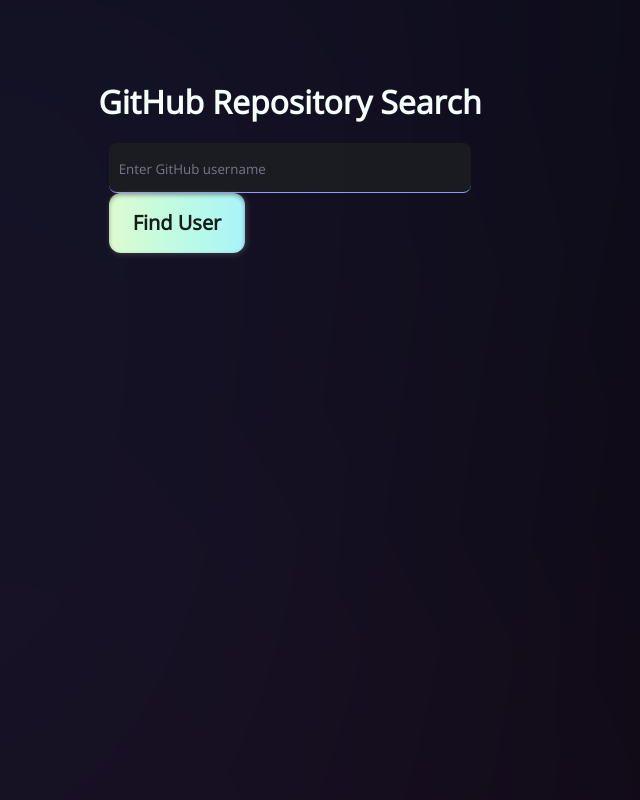
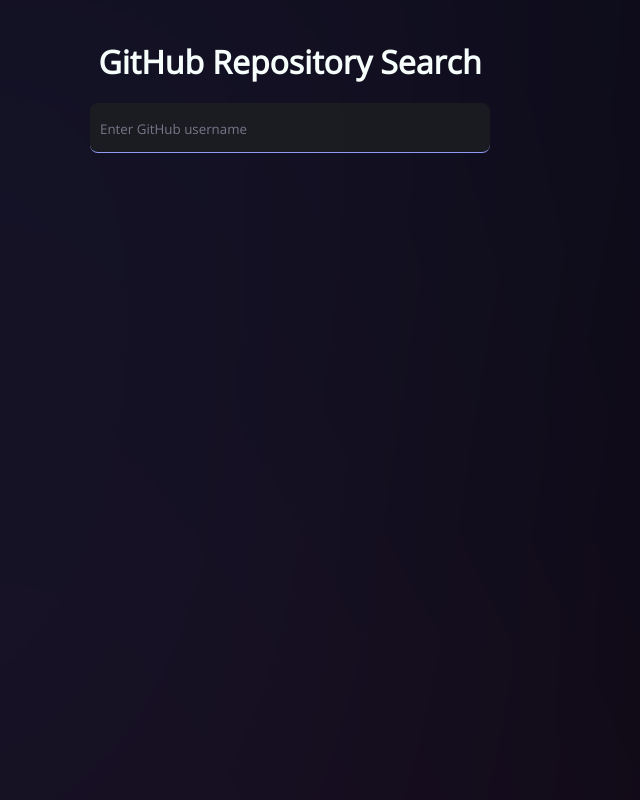
Before and after one commit to Svetk0/search-github-users, a Next.js app: page / in a window 1280 px wide. Shown: the whole page, without its empty margins (350-990 px from the left). Built offline with nearby package versions, Linux system fonts and the light colour scheme.

Commit message:
update styles

```diff
--- a/src/app/page.tsx
+++ b/src/app/page.tsx
@@ -1,14 +1,12 @@
 'use client';
 import { RepoSearch } from '@/components/RepoSearch/RepoSearch';
-import styles from './page.module.scss';
+//import styles from './page.module.scss';
 
 export default function Home() {
   return (
-    <div className={styles.page}>
-      <main className={styles.main}>
-        <h1>GitHub Repository Search</h1>
-        <RepoSearch />
-      </main>
-    </div>
+    <>
+      <h1>GitHub Repository Search</h1>
+      <RepoSearch />
+    </>
   );
 }
--- a/src/components/RepoSearch/RepoSearch.module.scss
+++ b/src/components/RepoSearch/RepoSearch.module.scss
@@ -3,17 +3,24 @@
 .container {
     width: 100%;
     max-width: 1200px;
-    margin: 0 auto;
-    padding: 20px;
+
+    padding: 20px 0;
+    display: flex;
+    flex-direction: column;
+    align-items: center;
+    justify-content: center;
 }
 
 .input {
     @include Input;
+    width: clamp(250px, 100%, 400px);
+    margin-bottom: 40px;
 }
 
 .repoGrid {
+    width: 100%;
     display: grid;
-    grid-template-columns: repeat(auto-fill, minmax(300px, 1fr));
+    grid-template-columns: repeat(auto-fill, minmax(250px, 1fr));
     gap: 20px;
     margin-top: 20px;
 }
--- a/src/components/RepoSearch/RepoSearch.tsx
+++ b/src/components/RepoSearch/RepoSearch.tsx
@@ -1,13 +1,13 @@
 import { useState, useEffect, useRef } from 'react';
 import { useDebouncedCallback } from 'use-debounce';
 import { useGetUserReposQuery } from '@/api/github';
-import { Button } from '@/components';
+//import { Button } from '@/components';
 import styles from './RepoSearch.module.scss';
 
 export function RepoSearch() {
   const [username, setUsername] = useState('');
   const [page, setPage] = useState(1);
-  const [allRepos, setAllRepos] = useState<any[]>([]);
+  const [allRepos, setAllRepos] = useState<object[]>([]);
   const loader = useRef(null);
 
   const {
@@ -16,11 +16,13 @@ export function RepoSearch() {
     error,
     isFetching,
   } = useGetUserReposQuery({ username, page }, { skip: !username });
+  const res = useGetUserReposQuery({ username, page }, { skip: !username });
 
   useEffect(() => {
     if (repos) {
       setAllRepos((prev) => (page === 1 ? repos : [...prev, ...repos]));
     }
+    console.log('res', res);
   }, [repos]);
 
   const debouncedSearch = useDebouncedCallback((value: string) => {
@@ -63,7 +65,7 @@ export function RepoSearch() {
         placeholder='Enter GitHub username'
         onChange={(e) => debouncedSearch(e.target.value)}
       />
-      <Button type='submit' text={'Find User'} color='default' />
+
       {isLoading && <div className={styles.loading}>Loading...</div>}
       {renderError()}
 
--- a/src/styles/globals.scss
+++ b/src/styles/globals.scss
@@ -39,7 +39,7 @@ main {
   flex-direction: column;
   align-items: center;
   justify-content: center;
-  padding: 5vh 5px;
+  padding: 5vh 20px;
 }
 
 a {
```
